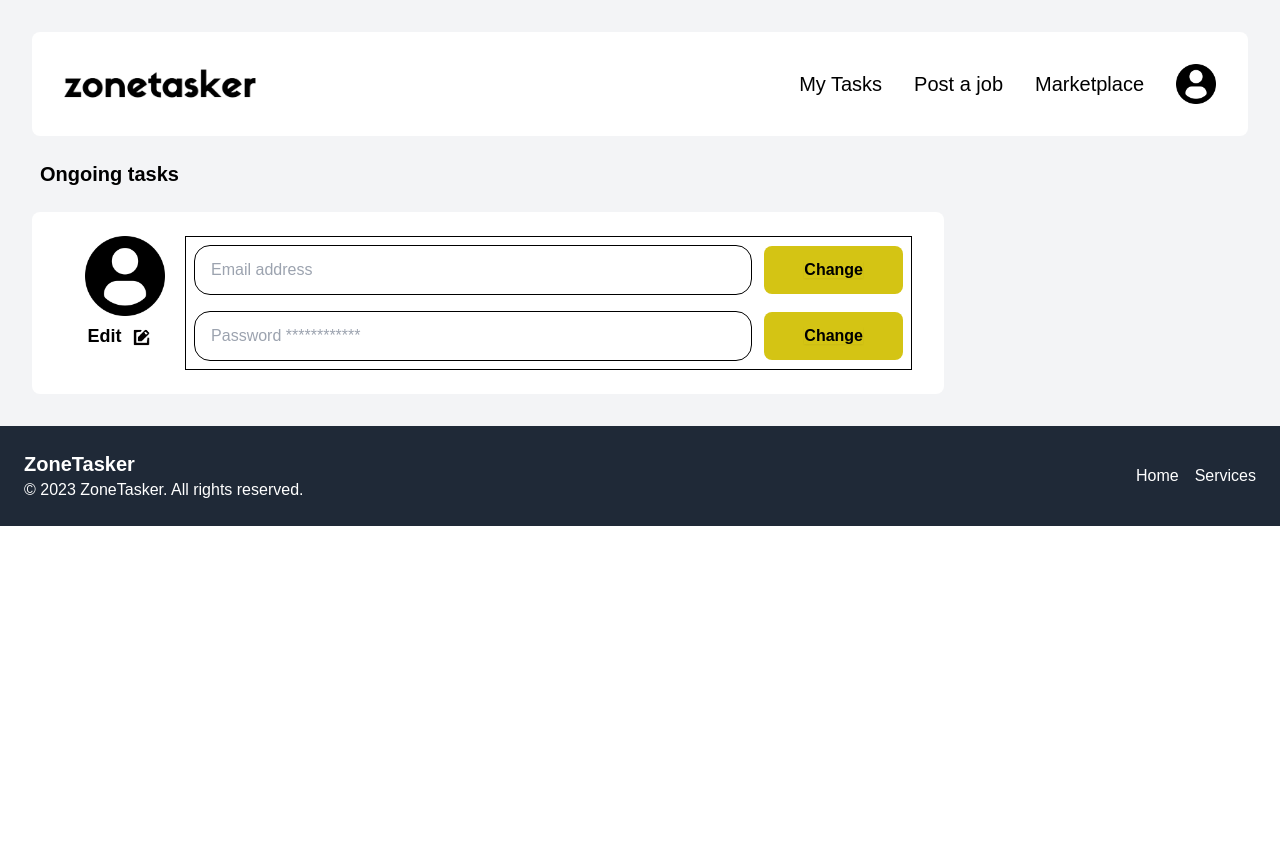
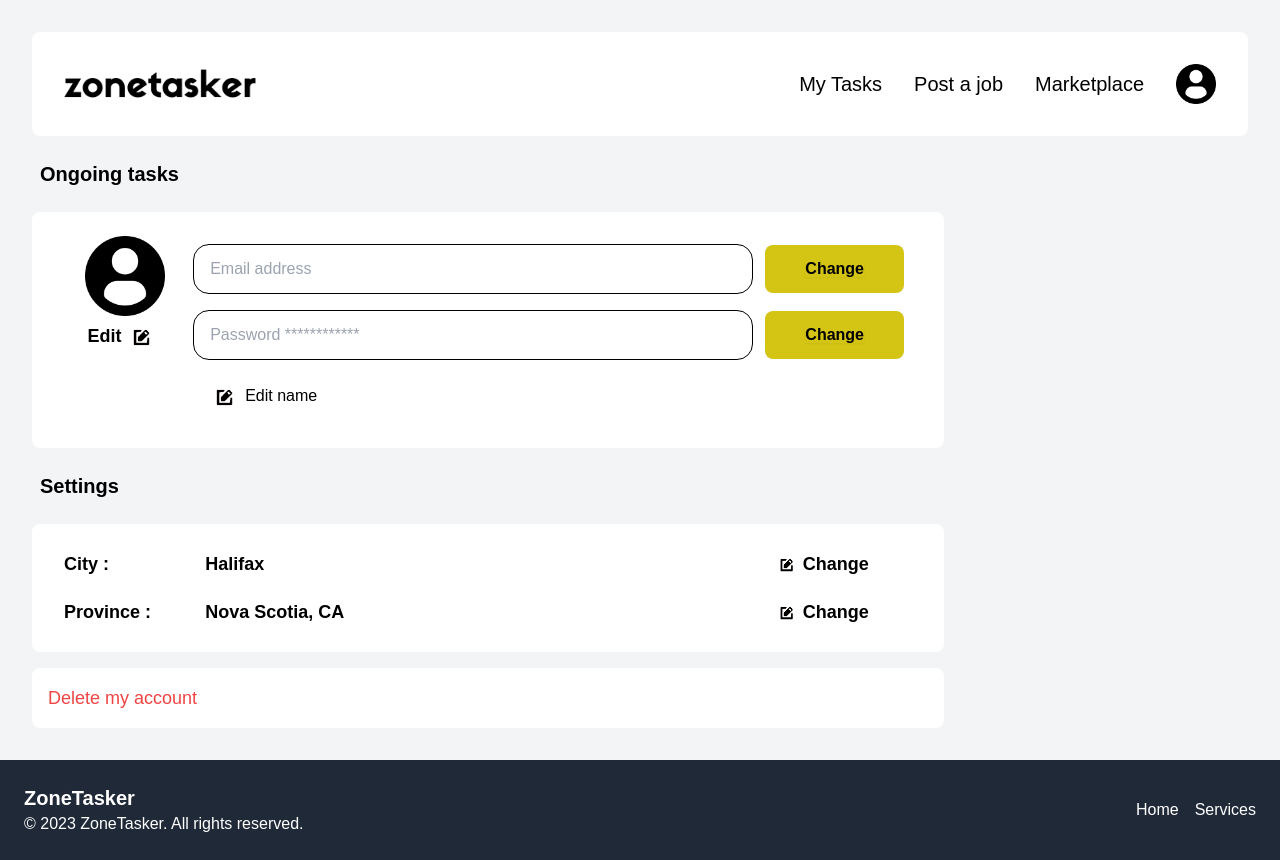
Before and after one commit to darkevo24/zonetasker, a React (Create React App) app: page /dashboard/profile/1 in a window 1280 px wide. Before the commit the page ends 800 px from the top, so only its background shows below. Built offline with nearby package versions, Linux system fonts and the light colour scheme; no server answers; sample sign-in values are in the browser's storage.

Commit message:
Fix Navbar link to post a job

```diff
--- a/src/components/Dashboard/Navbar.tsx
+++ b/src/components/Dashboard/Navbar.tsx
@@ -21,7 +21,7 @@ const Navbar: React.FC = () => {
                 <p className="mr-4 md:mr-8 mb-2 md:mb-0 text-xl cursor-pointer hover:opacity-80">
                     My Tasks
                 </p>
-                <p className="mr-4 md:mr-8 mb-2 md:mb-0 text-xl cursor-pointer hover:opacity-80">
+                <p onClick={() => { window.location.href = "/post-a-job-step-1" }} className="mr-4 md:mr-8 mb-2 md:mb-0 text-xl cursor-pointer hover:opacity-80">
                     Post a job
                 </p>
                 <p className="mr-4 md:mr-8 mb-2 md:mb-0 text-xl cursor-pointer hover:opacity-80">
--- a/src/components/Dashboard/Profile.tsx
+++ b/src/components/Dashboard/Profile.tsx
@@ -1,6 +1,7 @@
 import React, { useEffect, useState } from 'react';
 import Navbar from './Navbar';
 import axios from 'axios';
+import ReactModal from 'react-modal';
 
 interface SignUpData {
     firstName: string;
@@ -14,8 +15,9 @@ interface SignUpData {
 
 
 const Profile: React.FC = () => {
-    const [email, setEmail] = useState('');
-    const [password, setPassword] = useState('');
+    const [email, setEmail] = useState<string>('');
+    const [password, setPassword] = useState<string>('');
+    const [deletePassword, setDeletePassword] = useState<string>('');
     const [signupData, setSignupData] = useState<SignUpData>({
         firstName: '',
         lastName: '',
@@ -25,22 +27,46 @@ const Profile: React.FC = () => {
         zipCode: '',
         mobilePhoneCountryCode: '',
     });
+    const [isModalOpen, setIsModalOpen] = useState(false);
     useEffect(() => {
         const userEmail = sessionStorage.getItem('userEmail');
-        axios.get('https://zonetasker-be.vercel.app/api/signup/' + userEmail).then((response) => {
-            setSignupData(response.data);
-            setEmail(response.data.emailAddress);
-            setPassword(response.data.password);
-        });
+        if (userEmail) {
+            axios.get(`https://zonetasker-be.vercel.app/api/signup/${userEmail}`)
+                .then((response: any) => {
+                    const { first_name, last_name, email_address, password } = response.data.profile;
+                    setSignupData({ firstName: first_name, lastName: last_name, emailAddress: email_address, password: password, mobilePhone: '', zipCode: '', mobilePhoneCountryCode: '' });
+                    setEmail(email_address);
+                    console.log(signupData);
+                    console.log(response.data)
+                })
+                .catch((error) => {
+                    console.error('Error fetching user data:', error);
+                });
+        }
     }, [])
+
+    const openModal = () => {
+        setIsModalOpen(true);
+    };
+
+    const closeModal = () => {
+        setIsModalOpen(false);
+    };
+
+    const handleSendMessage = () => {
+        // Add logic to handle sending the message (axios, API call, etc.)
+        // ...
+        closeModal();
+    };
+
     return (
         <div className="flex flex-col bg-gray-100 p-8">
             <Navbar />
 
             <p className='py-6 px-2 text-xl font-bold'>Ongoing tasks</p>
-            <div className='w-9/12'>
-                <div className='p-6 px-8 flex items-start bg-white w-full rounded-lg'>
-                    <div className='w-2/12 flex flex-col items-center'>
+            <div className='md:w-9/12'>
+                <div className='p-6 px-8 md:flex items-start bg-white w-full rounded-lg'>
+                    <div className='md:w-2/12 flex flex-col items-center'>
                         <img
                             src={require("../../logo/profile.png")}
                             alt="Profile"
@@ -51,8 +77,8 @@ const Profile: React.FC = () => {
                             <img src={require("../../logo/edit.png")} alt="Edit" className="w-10 h-10 cursor-pointer" />
                         </div>
                     </div>
-                    <div className='border border-black w-full'>
-                        <div className='flex items-center p-2'>
+                    <div className='w-full'>
+                        <div className='flex items-center p-2 flex-col md:flex-row'>
                             <input
                                 type='text'
                                 className='w-full px-4 py-3 border border-black rounded-2xl text-gray-400'
@@ -60,9 +86,9 @@ const Profile: React.FC = () => {
                                 placeholder="Email address"
                                 onChange={(e) => { setEmail(e.target.value) }}
                             ></input>
-                            <button className={`bg-[#d4c414] px-10 py-3 font-bold rounded-lg ml-3`} ><span className='shadow-sm'>Change</span></button>
+                            <button className={`bg-[#d4c414] md:mt-0 mt-2 px-10 py-3 font-bold rounded-lg md:ml-3`} ><span className='shadow-sm'>Change</span></button>
                         </div>
-                        <div className='flex items-center p-2'>
+                        <div className='flex items-center p-2 flex-col md:flex-row'>
                             <input
                                 type='text'
                                 className='w-full px-4 py-3 border border-black rounded-2xl text-gray-400'
@@ -70,11 +96,65 @@ const Profile: React.FC = () => {
                                 placeholder="Password ************"
                                 onChange={(e) => { setPassword(e.target.value) }}
                             ></input>
-                            <button className={`bg-[#d4c414] px-10 py-3 font-bold rounded-lg ml-3`} ><span className='shadow-sm'>Change</span></button>
+                            <button className={`bg-[#d4c414] md:mt-0 mt-2 px-10 py-3 font-bold rounded-lg md:ml-3`} ><span className='shadow-sm'>Change</span></button>
+                        </div>
+                        <div className='items-center p-2 flex'>
+                            <p className='font-bold'>{signupData.firstName} {signupData.lastName}</p>
+                            <div className='flex items-center cursor-pointer'>
+                                <img src={require("../../logo/edit.png")} alt="Edit" className="w-10 h-10 cursor-pointer ml-3" />
+                                <p>Edit name</p>
+                            </div>
                         </div>
                     </div>
                 </div>
             </div>
+            <p className='py-6 px-2 text-xl font-bold'>Settings</p>
+            <div className='md:w-9/12'>
+                <div className='p-6 px-8 flex items-start bg-white w-full rounded-lg flex-col'>
+                    <div className=' text-lg font-bold w-full md:flex items-center'>
+                        <p className='md:w-1/4'>City : </p>
+                        <p className='w-full'>Halifax</p>
+                        <div className='flex items-center cursor-pointer w-1/4'>
+                            <img src={require("../../logo/edit.png")} alt="Edit" className="w-8 h-8 cursor-pointer" />
+                            <p>Change</p>
+                        </div>
+                    </div>
+                    <div className='text-lg font-bold w-full md:flex items-center mt-4'>
+                        <p className='md:w-1/4'>Province : </p>
+                        <p className='w-full'>Nova Scotia, CA</p>
+                        <div className='flex items-center cursor-pointer w-1/4'>
+                            <img src={require("../../logo/edit.png")} alt="Edit" className="w-8 h-8 cursor-pointer" />
+                            <p>Change</p>
+                        </div>
+                    </div>
+                </div>
+            </div>
+            <div className='md:w-9/12 mt-4'>
+                <div className='p-4 px-4 flex items-start bg-white w-full rounded-lg'>
+                    <p onClick={openModal} className='text-lg text-red-500 cursor-pointer hover:opacity-80'>Delete my account</p>
+                </div>
+            </div>
+            <ReactModal
+                isOpen={isModalOpen}
+                onRequestClose={closeModal}
+                className="modal-content mx-auto my-40 p-8 bg-white rounded-lg shadow-lg w-10/12 md:w-6/12 text-lg"
+                overlayClassName="modal-overlay fixed inset-0 bg-black bg-opacity-50"
+                contentLabel="Modal"
+            >
+                <p className='font-bold'>Delete your account?</p>
+                <p className='w-96 mt-5'>Please enter your password to proceed with the account deletion procedure:</p>
+                <input
+                    type='text'
+                    className='w-full px-4 py-2 border border-black rounded-2xl text-gray-400 mt-3'
+                    value={deletePassword}
+                    placeholder="Password ************"
+                    onChange={(e) => { setDeletePassword(e.target.value) }}
+                ></input>
+                <div className='flex items-center justify-end mt-6'>
+                    <button className={`bg-[#d4c414] px-10 py-3 font-bold rounded-lg ml-3`} ><span className='shadow-sm'>Delete my account</span></button>
+                </div>
+            </ReactModal>
+
         </div>
     );
 };
```
